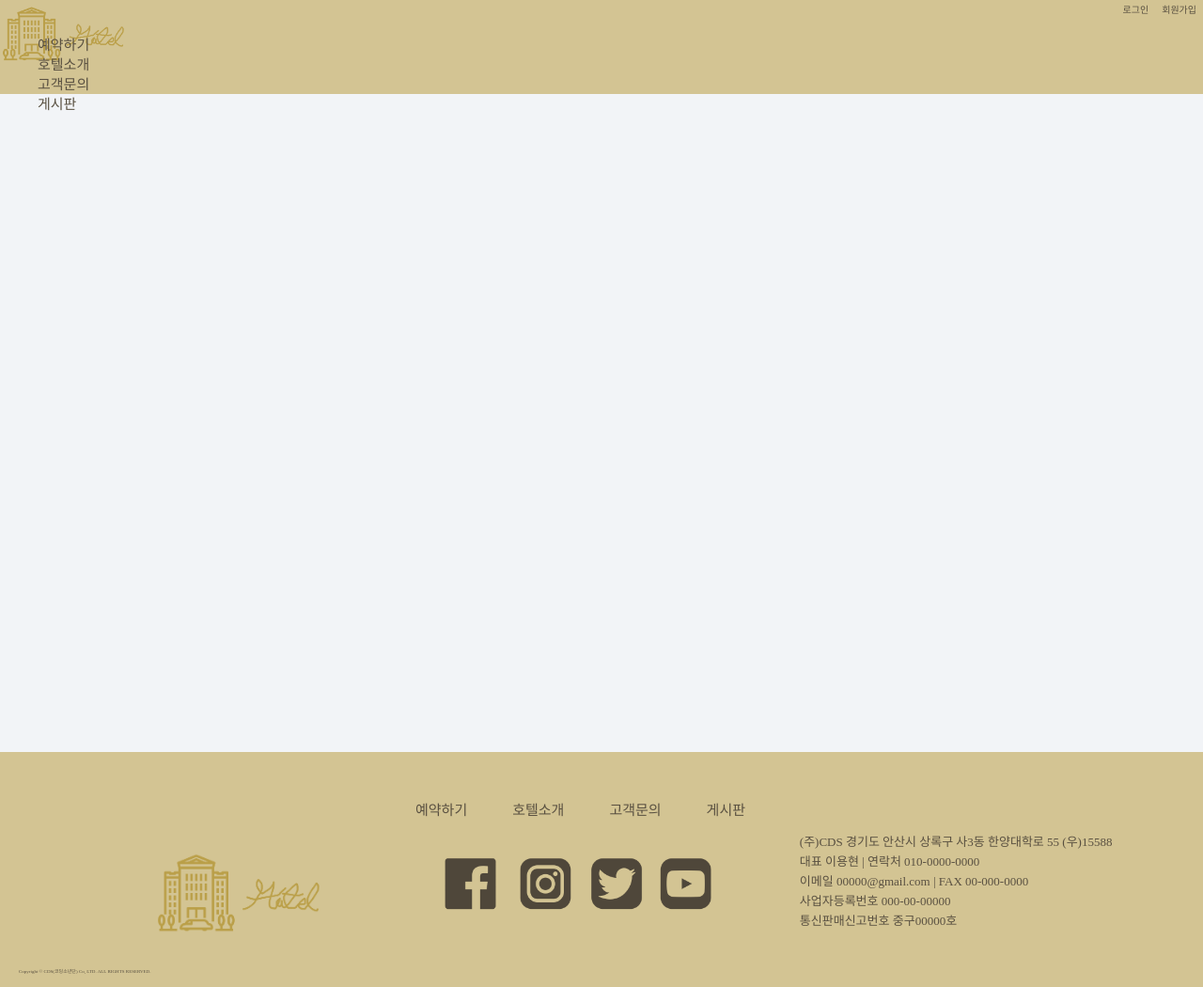
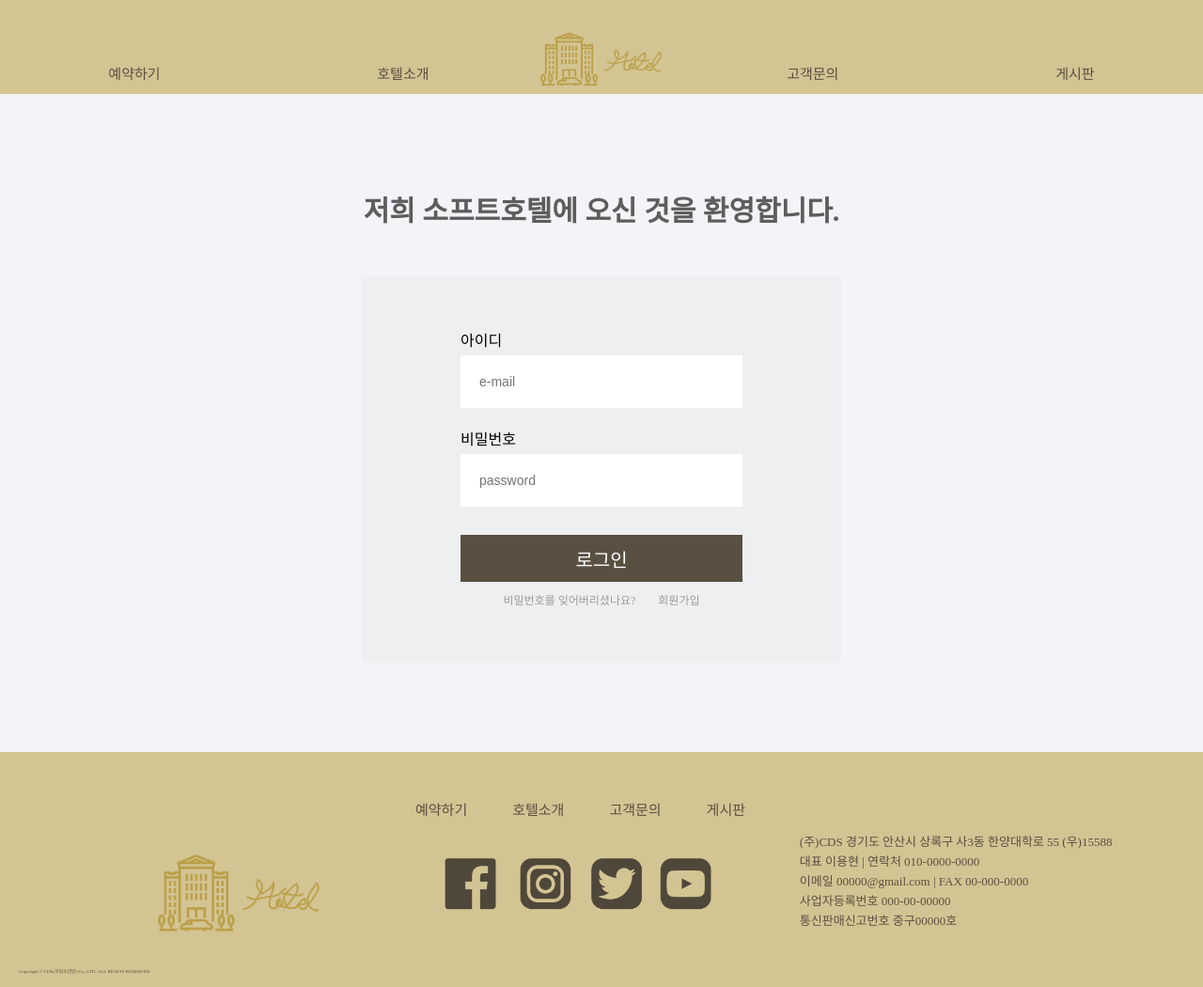
Before and after one commit to A11phaBeta/Database-Hotel-WebSite, a PHP site: the page made by Front Example/loginpage.html in a window 1280 px wide. Shown: the whole page at 94% size. Run offline with PHP 8.4, Linux system fonts and the light colour scheme.

Commit message:
frontend(loginpage)

```diff
--- a/Front Example/css/style.css
+++ b/Front Example/css/style.css
@@ -479,3 +479,68 @@ footer{
      -ms-transform: scale(1.1);
       -o-transform: scale(1.1);
 }
+
+/***loginpage***/
+
+.welcome{
+  color: #5d5d5d;
+  font-weight: bold;
+  font-size: 30px;
+  text-align: center;
+  position: relative;
+  top: 100px;
+}
+
+.login-form {
+    width: 400px;
+    height: 300px;
+    background-color: #EEEFF1;
+    margin-right: auto;
+    margin-left: auto;
+    margin-top: 150px;
+    padding: 55px;
+    text-align: center;
+    border: none;
+
+}
+
+.text-field {
+      font-size: 14px;
+      padding: 20px;
+      border: none;
+      width: 260px;
+      margin-bottom: 20px;
+
+}
+
+.submit-btn {
+  font-size: 20px;
+  border: none;
+  padding: 10px;
+  width: 300px;
+  height: 50px;
+  background-color: #595041;
+  margin-top: 10px;
+  margin-bottom: 10px;
+  color: white;
+  cursor: pointer;
+}
+
+.links {
+    text-align: center;
+}
+
+.links a {
+  font-size: 12px;
+  color: #9B9B9B;
+}
+
+.login_ID{
+  text-align: left;
+  padding-left: 50px;
+  margin-bottom: 5px;
+}
+
+.sign_up{
+  margin-left: 20px;
+}
--- a/Front Example/loginpage.html
+++ b/Front Example/loginpage.html
@@ -4,36 +4,51 @@
 <head>
   <meta charset="UTF-8">
   <meta name="viewport" content="width=device-width, initial-scale=1.0">
-  <title>Hotel</title>
+  <title>로그인</title>
   <link rel="stylesheet" href="css/style.css">
 </head>
 
 <body>
   <!-- 상단 -->
   <header>
-    <!-- 로그인, 회원가입 -->
-    <div class="loginSign">
-      <a href="loginpage.html" class="login">로그인</a>
-      <a href="sign.html" class="sign">회원가입</a>
-    </div>
-
     <!-- 상단 메뉴 -->
-    <a href="main.html"><img src="img/logo.png" class="logo" /></a>
     <nav>
-      <div class="menu">
-        <ul>
-          <li><a style="text-align: left;" href="booking.html">예약하기</a></li>
-          <li><a href="#">호텔소개</a></li>
-          <li><a style="text-align: right;" href="#">고객문의</a></li>
-          <li><a style="text-align: right;" href="#">게시판</a></li>
-        </ul>
+      <div class = "menu">
+        <div class= "menu1">
+          <a href="roomList.html">예약하기</a>
+        </div>
+        <div class = "menu2">
+          <a href="#">호텔소개</a>
+        </div>
+        <a href="main.html"><img src="img/logo.png" class="logo"/></a>
+        <div class = "menu3">
+          <a href="#">고객문의</a>
+        </div>
+        <div class = "menu4">
+          <a href="#">게시판</a>
+        </div>
       </div>
     </nav>
-
   </header>
-
   <!-- 메인 -->
   <main>
+    <div class="welcome">
+      저희 소프트호텔에 오신 것을 환영합니다.
+    </div>
+    <div class="login-form">
+      <form>
+        <div class="login_ID">아이디</div>
+        <input type="text" name="email" class="text-field" placeholder="e-mail">
+        <div class="login_ID">비밀번호</div>
+        <input type="password" name="password" class="text-field" placeholder="password">
+        <input type="submit" value="로그인" class="submit-btn">
+      </form>
+
+      <div class="links">
+        <a href="#">비밀번호를 잊어버리셨나요?</a>
+        <a href="#" class="sign_up">회원가입</a>
+      </div>
+    </div>
   </main>
 
   <!-- 하단 -->
```
